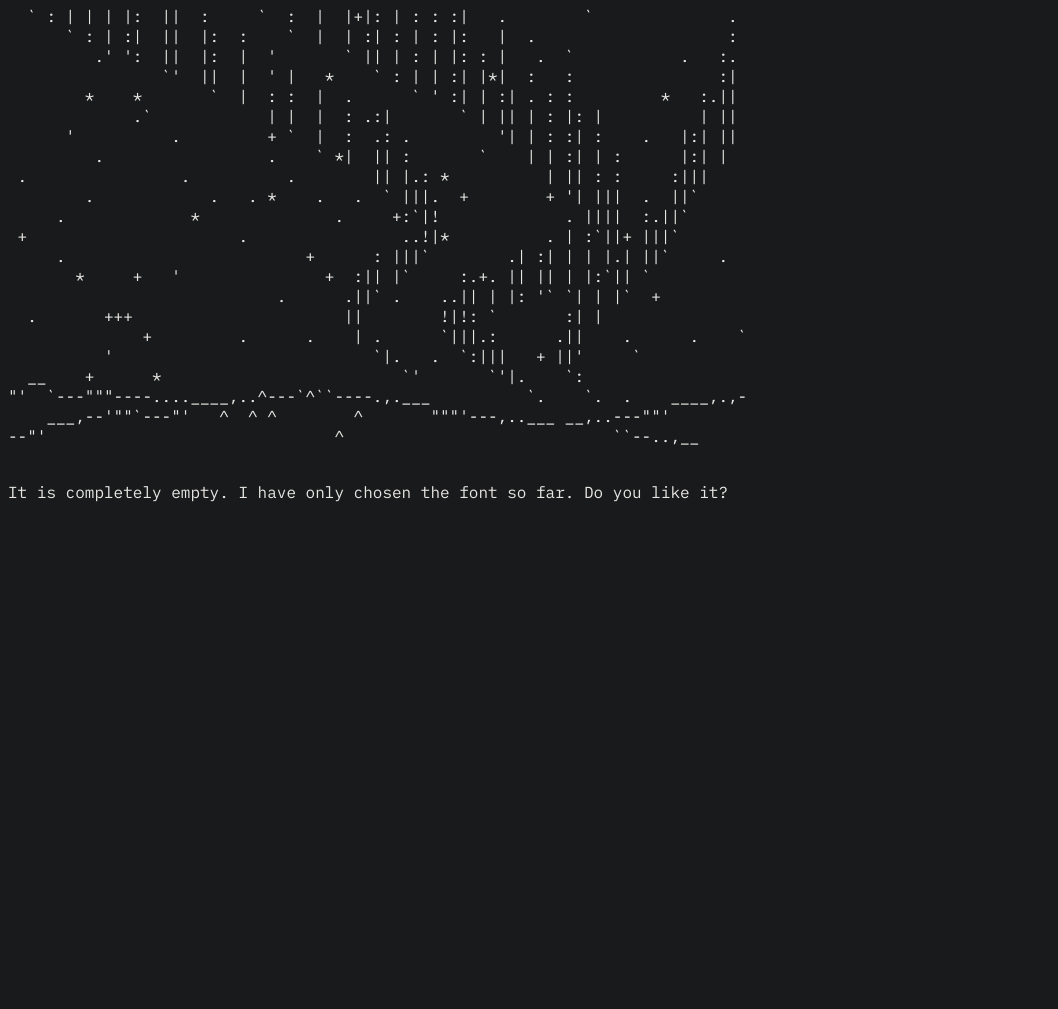
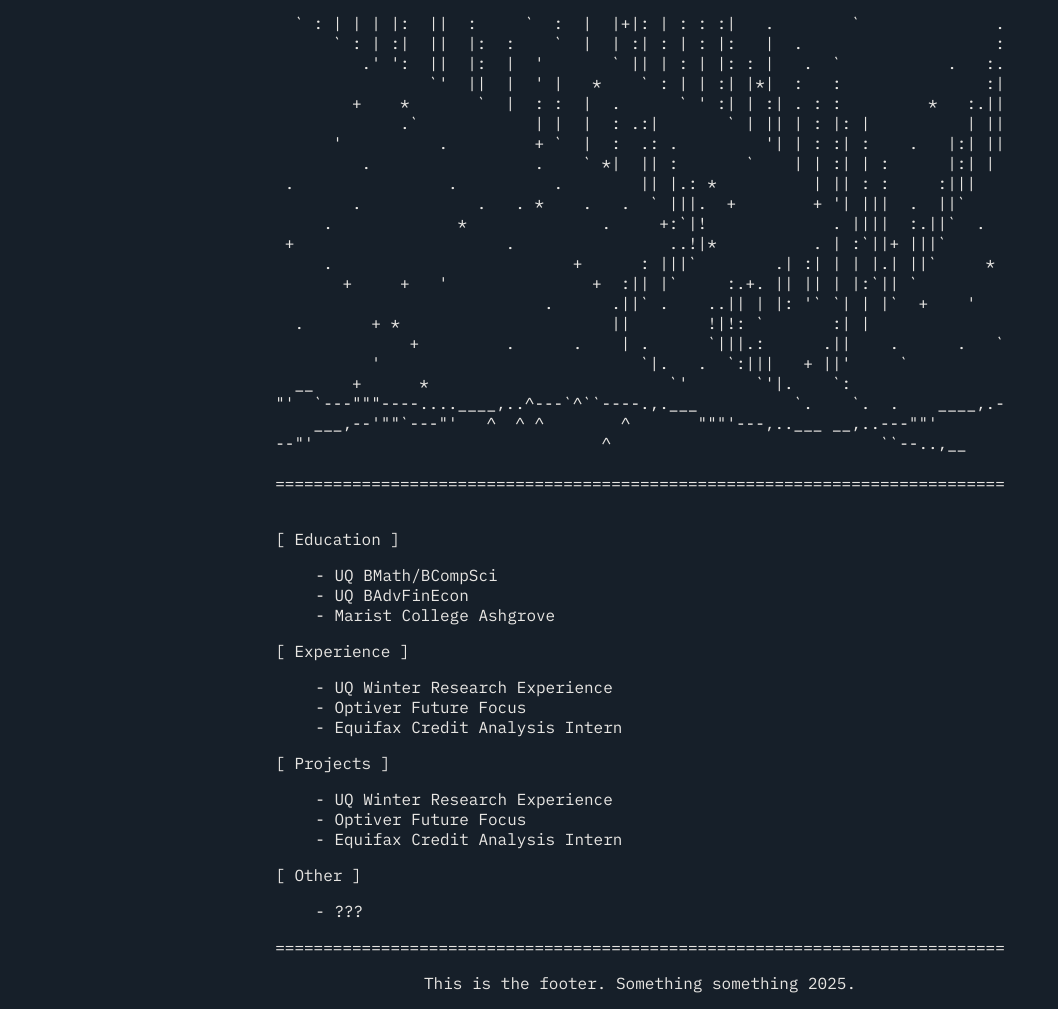
Before and after one commit to hughtorpie/hughtorpie, a plain HTML site: page index.html in a window 1280 px wide. Shown: the part 79-1088 px from the top of the page, without its empty margins (0-1058 px from the left). Before the commit the page ends 800 px from the top, so only its background shows below. Drawn offline with Linux system fonts and the light colour scheme.

Commit message:
Layout adjustments

```diff
--- a/index.html
+++ b/index.html
@@ -8,31 +8,72 @@
     <link rel="stylesheet" href="style.css">
 </head>
 <body>
-    <h1 class="ibm-plex-mono-bold">Hugh Torpie's Website</h1>
-    <pre class="ibm-plex-mono-regular">
+    <header>
+        <div class="container">
+            <p class="center-text">Hugh Torpie</p>
+        </div>
+    </header>
+    <main class="container">
+        <pre class="ibm-plex-mono-regular">
+============================================================================
+
   ` : | | | |:  ||  :     `  :  |  |+|: | : : :|   .        `              .
       ` : | :|  ||  |:  :    `  |  | :| : | : |:   |  .                    :
          .' ':  ||  |:  |  '       ` || | : | |: : |   .  `           .   :.
                 `'  ||  |  ' |   *    ` : | | :| |*|  :   :               :|
-        *    *       `  |  : :  |  .      ` ' :| | :| . : :         *   :.||
+        +    *       `  |  : :  |  .      ` ' :| | :| . : :         *   :.||
              .`            | |  |  : .:|       ` | || | : |: |          | ||
       '          .         + `  |  :  .: .         '| | : :| :    .   |:| ||
          .                 .    ` *|  || :       `    | | :| | :      |:| |
  .                .          .        || |.: *          | || : :     :|||
         .            .   . *    .   .  ` |||.  +        + '| |||  .  ||`
-     .             *              .     +:`|!             . ||||  :.||`
+     .             *              .     +:`|!             . ||||  :.||`  .
  +                      .                ..!|*          . | :`||+ |||`
-     .                         +      : |||`        .| :| | | |.| ||`     .
-       *     +   '               +  :|| |`     :.+. || || | |:`|| `
-                            .      .||` .    ..|| | |: '` `| | |`  +
-  .       +++                      ||        !|!: `       :| |
-              +         .      .    | .      `|||.:      .||    .      .    `
+     .                         +      : |||`        .| :| | | |.| ||`     *
+       +     +   '               +  :|| |`     :.+. || || | |:`|| `
+                            .      .||` .    ..|| | |: '` `| | |`  +    '
+  .       + *                      ||        !|!: `       :| |
+              +         .      .    | .      `|||.:      .||    .      .   `
           '                           `|.   .  `:|||   + ||'     `
   __    +      *                         `'       `'|.    `:
-"'  `---"""----....____,..^---`^``----.,.___          `.    `.  .    ____,.,-
+"'  `---"""----....____,..^---`^``----.,.___          `.    `.  .    ____,.-
     ___,--'""`---"'   ^  ^ ^        ^       """'---,..___ __,..---""'
 --"'                              ^                            ``--..,__
-    </pre>
-    <p class="ibm-plex-mono-regular">It is completely empty. I have only chosen the font so far. Do you like it?</p>
+
+============================================================================
+        </pre>
+        <p>[ Education ]</p>
+        <ul>
+            <li>UQ BMath/BCompSci</li>
+            <li>UQ BAdvFinEcon</li>
+            <li>Marist College Ashgrove</li>
+        </ul>
+        <p>[ Experience ]</p>
+        <ul>
+            <li>UQ Winter Research Experience</li>
+            <li>Optiver Future Focus</li>
+            <li>Equifax Credit Analysis Intern</li>
+        </ul>
+        <p>[ Projects ]</p>
+        <ul>
+            <li>UQ Winter Research Experience</li>
+            <li>Optiver Future Focus</li>
+            <li>Equifax Credit Analysis Intern</li>
+        </ul>
+        <p>[ Other ]</p>
+        <ul>
+            <li>???</li>
+        </ul>
+        <p>
+============================================================================
+        </p>
+    </main>
+
+
+    <footer>
+        <div class="container">
+            <p class="center-text">This is the footer. Something something 2025.</p>
+        </div>
+    </footer>
 </body>
 </html>
--- a/style.css
+++ b/style.css
@@ -17,6 +17,36 @@
 }
 
 body {
-    background-color: #181a1b;
+    background-color: #161f29;
     color: #e8e6e3;
+    margin: 0;
+    padding: 0;
+    font-family: "IBM Plex Mono", monospace;
+    font-weight: 400;
+    font-style: normal;
 }
+
+.container {
+    max-width: 76ch;
+    margin-left: auto;
+    margin-right: auto;
+}
+
+.center-text {
+    text-align: center;
+}
+
+ul {
+  list-style-type: none;
+}
+
+ul li {
+  position: relative;
+  padding-left: 2ch;
+}
+
+ul li::before {
+  content: "- ";
+  position: absolute;
+  left: 0;
+}
```
